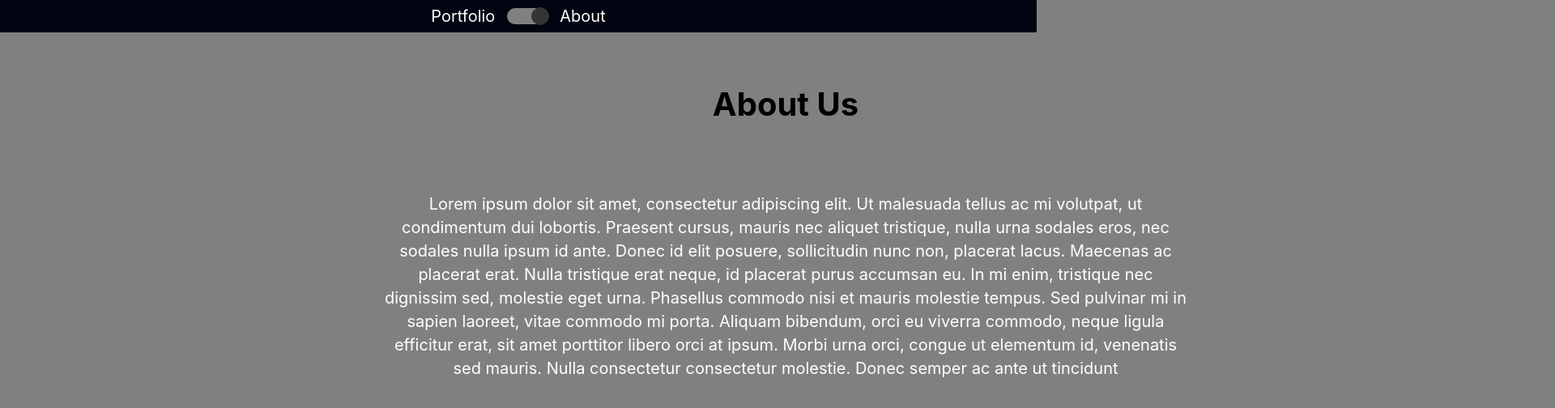
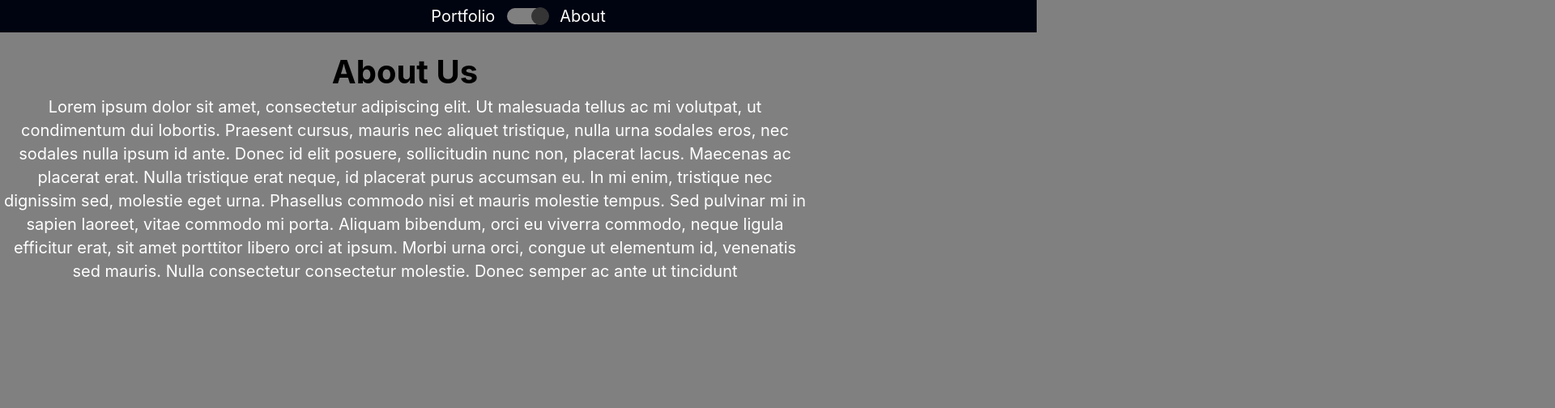
Before and after one commit to laurirannu/portfolio, a React (Create React App) app: page / in a window 1280 px wide. Both pictures are taken after a click on the element 651 px from the left and 20 px from the top of the page. Shown: the top 504 px of the page at 81% size, 1920 px wide, since content can reach past the window. Built offline with nearby package versions, Linux system fonts and the light colour scheme.

Commit message:
nvm didnt work

```diff
--- a/src/About/About.css
+++ b/src/About/About.css
@@ -2,15 +2,13 @@
     display: block;
     position: relative;
     text-align: center;
-    width: 97rem;
 }
 
 .content {
     display: inline-block;
     max-width: 1000px;
-    margin-top: 4rem;
 }
 
 .title {
-    margin-top: 5rem;
+
 }
```
